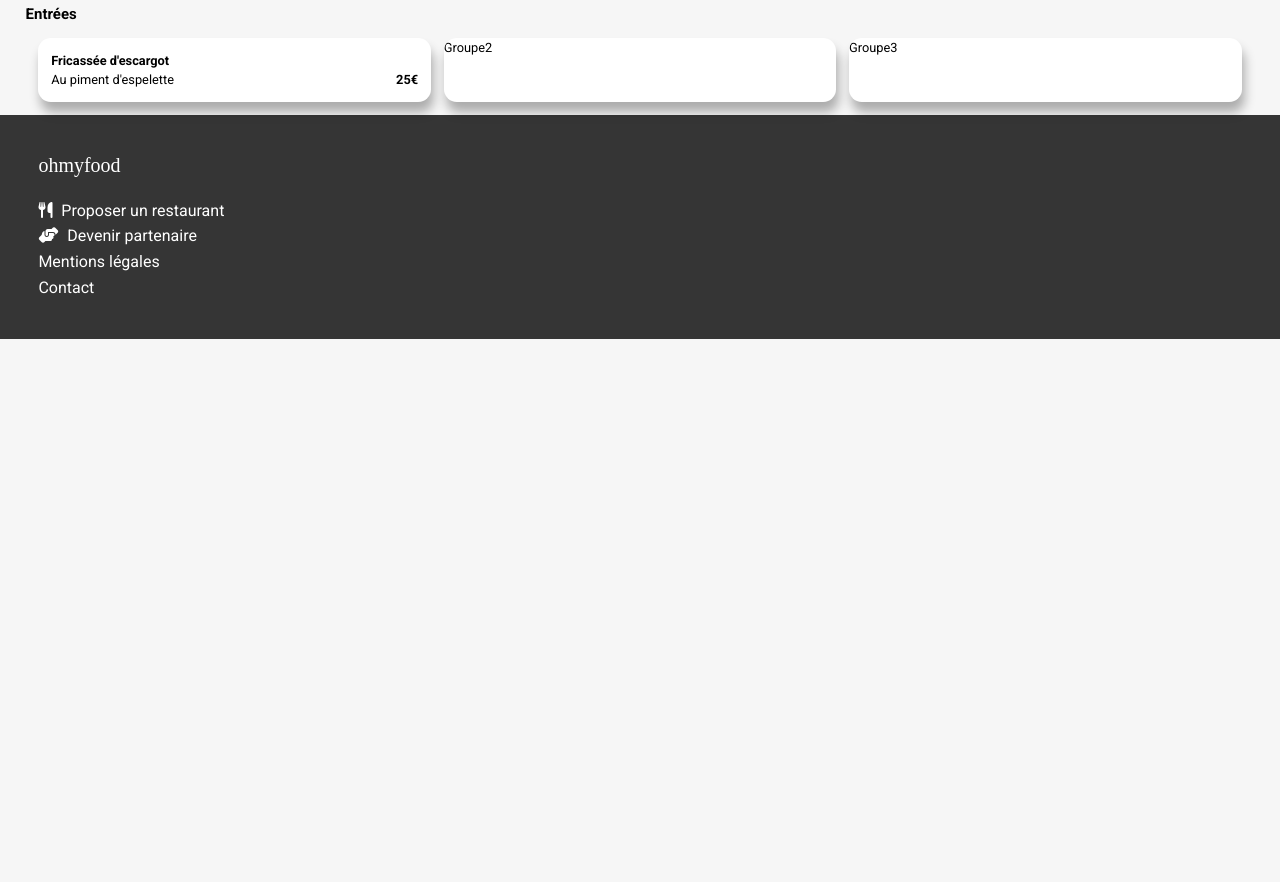
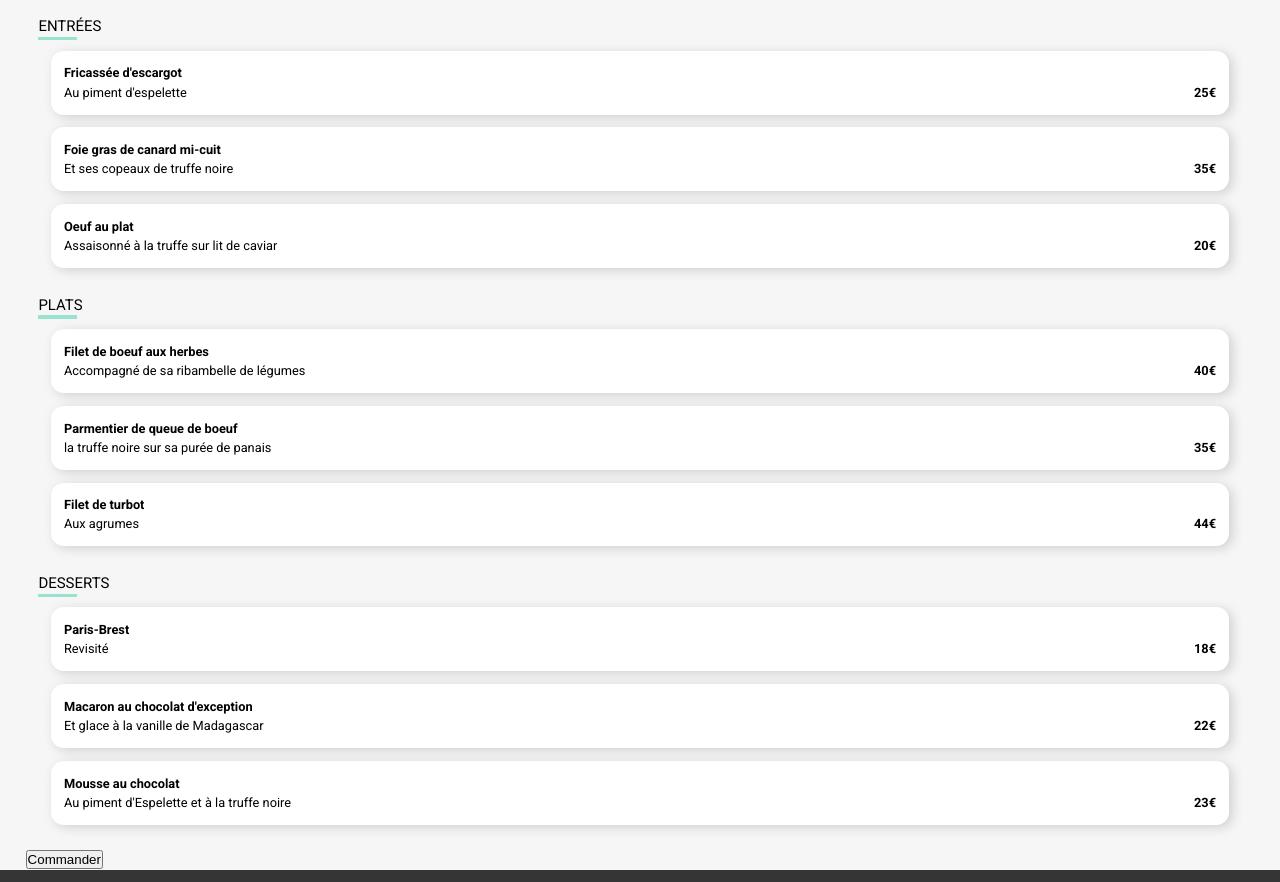
Before and after one commit to Mikestart/OhMyFood_MT, a website: page pages/resto-1.html in a window 1280 px wide. Shown: the part 518-1400 px from the top of the page. Before the commit the page ends 857 px from the top, so only its background shows below. Drawn offline with Linux system fonts and the light colour scheme; a web font is replaced by a local one.

Commit message:
page-resto-1

```diff
--- a/pages/resto-1.html
+++ b/pages/resto-1.html
@@ -25,9 +25,9 @@
     </section>
 
     <main class="resto_main">
-        <h3>Entrées</h3>
         <section class="grille_menus">
             <div class="menu_category">
+                <h3>Entrées</h3>
                 <div class="menu_items">
                     <div class="menu_item_desc">
                         <h4>Fricassée d'escargot</h4>
@@ -38,10 +38,101 @@
                     <i class="fas fa-check"></i>
                     </div>
                 </div>
+                <div class="menu_items">
+                    <div class="menu_item_desc">
+                        <h4>Foie gras de canard mi-cuit</h4>
+                        <p>Et ses copeaux de truffe noire</p>
+                    </div>
+                    <span class="prix">35€</span>
+                    <div class="check">
+                    <i class="fas fa-check"></i>
+                    </div>
+                </div>
+                <div class="menu_items">
+                    <div class="menu_item_desc">
+                        <h4>Oeuf au plat</h4>
+                        <p>Assaisonné à la truffe sur lit de caviar</p>
+                    </div>
+                    <span class="prix">20€</span>
+                    <div class="check">
+                    <i class="fas fa-check"></i>
+                    </div>
+                </div>
             </div>
-            <div class="menu_items">Groupe2</div>
-            <div class="menu_items">Groupe3</div>
+
+            <div class="menu_category">
+                <h3>Plats</h3>
+                <div class="menu_items">
+                    <div class="menu_item_desc">
+                        <h4>Filet de boeuf aux herbes</h4>
+                        <p>Accompagné de sa ribambelle de légumes</p>
+                    </div>
+                    <span class="prix">40€</span>
+                    <div class="check">
+                    <i class="fas fa-check"></i>
+                    </div>
+                </div>
+                <div class="menu_items">
+                    <div class="menu_item_desc">
+                        <h4>Parmentier de queue de boeuf</h4>
+                        <p> la truffe noire sur sa purée de panais</p>
+                    </div>
+                    <span class="prix">35€</span>
+                    <div class="check">
+                    <i class="fas fa-check"></i>
+                    </div>
+                </div>
+                <div class="menu_items">
+                    <div class="menu_item_desc">
+                        <h4>Filet de turbot</h4>
+                        <p>Aux agrumes</p>
+                    </div>
+                    <span class="prix">44€</span>
+                    <div class="check">
+                    <i class="fas fa-check"></i>
+                    </div>
+                </div>
+            </div>
+
+
+            <div class="menu_category">
+                <h3>Desserts</h3>
+                <div class="menu_items">
+                    <div class="menu_item_desc">
+                        <h4>Paris-Brest</h4>
+                        <p>Revisité</p>
+                    </div>
+                    <span class="prix">18€</span>
+                    <div class="check">
+                    <i class="fas fa-check"></i>
+                    </div>
+                </div>
+                <div class="menu_items">
+                    <div class="menu_item_desc">
+                        <h4>Macaron au chocolat d'exception</h4>
+                        <p>Et glace à la vanille de Madagascar</p>
+                    </div>
+                    <span class="prix">22€</span>
+                    <div class="check">
+                    <i class="fas fa-check"></i>
+                    </div>
+                </div>
+                <div class="menu_items">
+                    <div class="menu_item_desc">
+                        <h4>Mousse au chocolat</h4>
+                        <p>Au piment d'Espelette et à la truffe noire</p>
+                    </div>
+                    <span class="prix">23€</span>
+                    <div class="check">
+                    <i class="fas fa-check"></i>
+                    </div>
+                </div>
+            </div>
         </section>
+
+        <div id="commander">
+            <button>Commander</button>
+        </div>
     </main>
 
     <footer class="footer_resto">
--- a/sass/pages/restaurants.scss
+++ b/sass/pages/restaurants.scss
@@ -1,6 +1,8 @@
 @use "../utils/colors.scss";
 @use "../utils/box-shadow.scss";
 @use "../utils/animations.scss";
+@use "../utils/buttons.scss";
+@use "../utils/zoom.scss";
 
 
 
@@ -66,17 +68,37 @@
             grid-template-columns: 1fr;
         }
 
-        ;
         gap: 1rem;
         display: grid;
-        grid-template-columns: repeat(3, 1fr);
+        grid-template-columns: 1fr;
         padding: 1rem;
+
+        h3 {
+            position: relative;
+            text-transform: uppercase;
+            font-weight: 400;
+
+            &::after {
+                content: "";
+                position: absolute;
+                top: 1.7rem;
+                left: 0rem;
+                height: 0.25rem;
+                width: 3rem;
+                background-color: colors.$green;
+            }
+        }
+
+        & .menu_category {
+            overflow: hidden;
+        }
 
 
         & .menu_items {
             display: flex;
+            box-shadow: 0.28rem 0.2rem 0.8rem rgba(123, 121, 121, 0.3);
             overflow: hidden;
-                @include box-shadow.shadow;
+            margin: 1rem;
             background-color: white;
             border-radius: 1rem;
             cursor: pointer;
@@ -92,12 +114,23 @@
 
             & .menu_item_desc {
                 padding: 1rem;
+                overflow: hidden;
+                white-space: nowrap;
+                text-overflow: ellipsis;
+
+                h4,
+                p {
+                    overflow: hidden;
+                    white-space: nowrap;
+                    text-overflow: ellipsis;
+                }
             }
 
-                & .check{
+            & .check {
 
                 display: grid;
                 place-items: center;
+                flex-shrink: 0;
                 background-color: colors.$green;
                 margin-right: -5rem;
                 width: 5rem;
@@ -117,14 +150,15 @@
                 }
 
             }
+
             &:hover {
-                    .check{
+                .check {
                     margin-right: 0;
                 }
 
                 & i {
                     @include animations.spin;
-                        animation: spin 0.7s ease-in-out;
+                    animation: spin 0.5s ease-in-out;
                 }
             }
 
@@ -135,4 +169,12 @@
             margin-top: 0;
         }
     }
+
+    div #commander{
+        height: 40vh;
+        & button{
+
+            @include buttons.button_order;
         }
+    }
+}
--- a/sass/utils/animations.scss
+++ b/sass/utils/animations.scss
@@ -2,7 +2,7 @@
 
     @keyframes spin {
         0% {
-            transform: rotate(-280deg);
+            transform: rotate(-180deg);
         }
         100% {
             transform: rotate(0);
--- /dev/null
+++ b/sass/utils/buttons.scss
@@ -0,0 +1,26 @@
+@use "../utils/zoom.scss";
+@use "../utils/box-shadow.scss";
+
+@mixin button_order{
+
+    & button {
+        cursor: pointer;
+        outline: none;
+        border-radius: 100px;
+        box-shadow: 0.2rem 0.8rem 0.8rem rgb(0 0 0 / 10%);
+        margin: 3rem auto;
+        border: none;
+        padding: 1.2rem 1.5rem;
+        font-size: 1.3rem;
+        color: #FFFF;
+        // box-shadow: 0.2rem 0.8rem 1rem rgb(0 0 0 / 15%);
+        background-image: linear-gradient(to top left, #9356DC, #FF79DA);
+        margin-bottom: 0.5rem;
+        &:hover {
+            @include zoom.zoom;
+            @include box-shadow.shadow;
+        }
+        @include zoom.unzoom;
+    }
+
+}
```
Also changed, not shown: css/style.css, 1 other file. Lines whose indentation alone changed are shown as unchanged.
